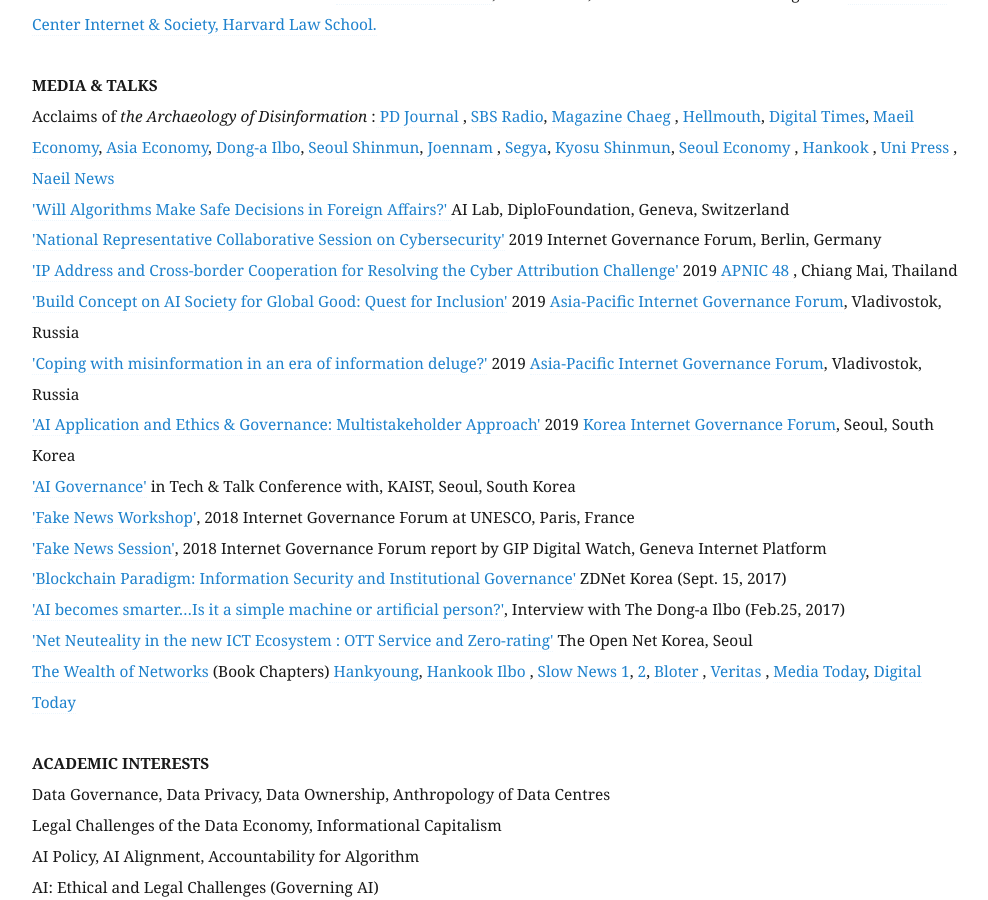
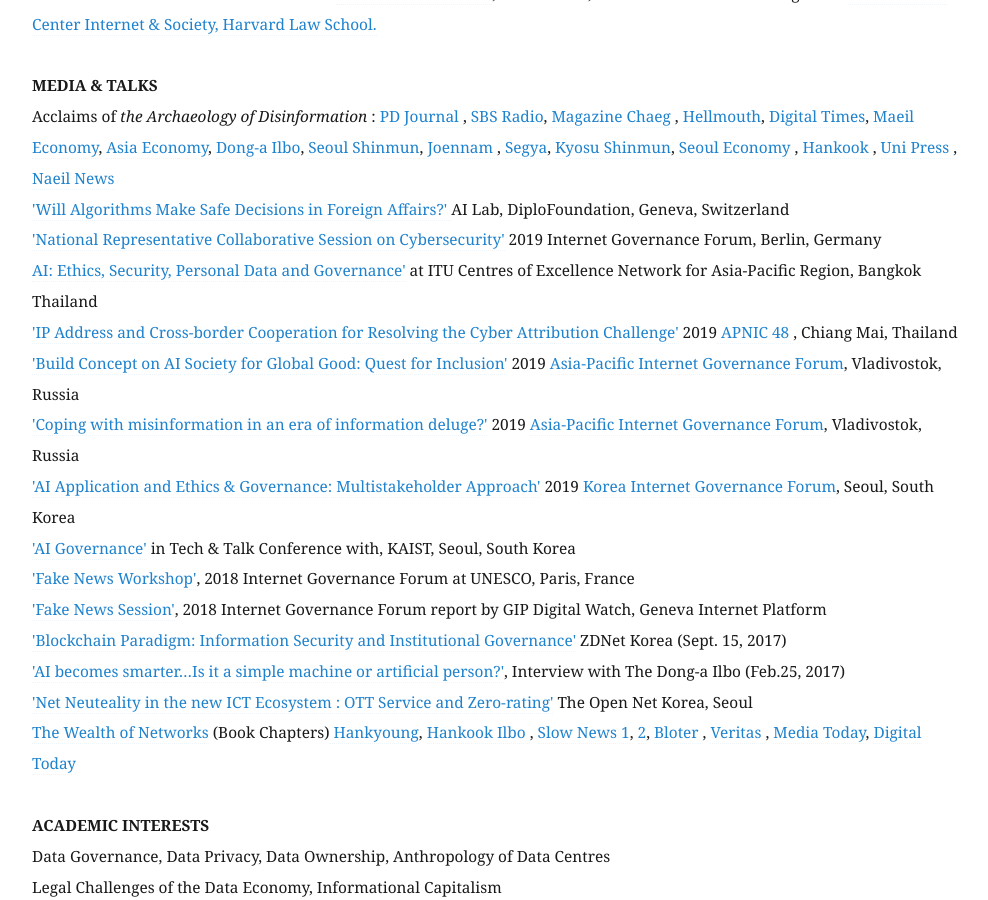
Before and after one commit to eunchangchoi/eunchangchoi.github.io, a Jekyll site: the page built from index.md, in a window 1280 px wide and 900 px high, scrolled down 2011 px. Shown: the whole window, without its empty margins (68-1056 px from the left). Built offline with Jekyll 4.4.1, drawn with Linux system fonts in a browser that asks for light colours.

Commit message:
Update index.md

```diff
--- a/index.md
+++ b/index.md
@@ -32,6 +32,7 @@
 Acclaims of<i> the Archaeology of Disinformation </i>:<a href="https://www.pdjournal.com/news/articleView.html?idxno=71119"> PD Journal </a>, <a href="http://radio.sbs.co.kr/gorealra/player/?podId=P0000000874&vodId=V0000328499"> SBS Radio</a>, <a href="https://bit.ly/3aVFA4z"> Magazine Chaeg </a>, <a href="https://www.youtube.com/watch?v=MpeoOBXadZ8&feature=youtu.be&t=241"> Hellmouth</a>, <a href="http://www.dt.co.kr/contents.html?article_no=2020030302103869061001"> Digital Times</a>, <a href="https://www.mk.co.kr/news/culture/view/2020/02/155878"> Maeil Economy</a>, <a href="https://www.asiae.co.kr/article/2020022811050161321&mobile=Y"> Asia Economy</a>, <a href="http://www.donga.com/news/article/all/20200216/99724450/1"> Dong-a Ilbo</a>, <a href="https://www.seoul.co.kr/news/newsView.php?id=20200313020005&wlog_tag3=naver">Seoul Shinmun</a>,<a href="https://www.jnilbo.com/2020/02/20/2020022015101829561/"> Joennam </a>, <a href="http://www.segye.com/newsView/20200214510584?OutUrl=naver"> Segya</a>, <a href="https://www.kyosu.net/news/articleView.html?idxno=48054"> Kyosu Shinmun</a>, <a href="https://www.sedaily.com/NewsVIew/1YYX4ZYYI0"> Seoul Economy </a>, <a href="https://www.hankookilbo.com/News/Read/202002131753026467">Hankook </a>, <a href="https://www.unipress.co.kr/news/articleView.html?idxno=771"> Uni Press </a>, <a href="https://www.naeil.com/news_view/?id_art=341418"> Naeil News </a> <br>
  <a href="https://www.diplomacy.edu/blog/will-algorithms-make-safe-decisions-foreign-affairs">'Will Algorithms Make Safe Decisions in Foreign Affairs?' </a> AI Lab, DiploFoundation, Geneva, Switzerland <br>
 <a href="https://www.youtube.com/watch?v=nsZJaB3fx0E&feature=youtu.be&t=1689">'National Representative Collaborative Session on Cybersecurity'</a> 2019 Internet Governance Forum, Berlin, Germany <br>
+<a href="https://www.itu.int/en/ITU-D/Regional-Presence/AsiaPacific/Pages/Events/2019/Artificial-Intelligence-Overview-and-Applications.aspx"> AI: Ethics, Security, Personal Data and Governance'</a> at ITU Centres of Excellence Network for Asia-Pacific Region, Bangkok Thailand<br>
 <a href="https://youtu.be/uRsC_ypHGCg?t=1336">'IP Address and Cross-border Cooperation for Resolving the Cyber Attribution Challenge'</a> 2019<a href="https://conference.apnic.net/48/program/schedule/#/day/6/cooperation-sig"> APNIC 48 </a>, Chiang Mai, Thailand<br>
 <a href="https://www.ftp.asia/index.php/s/tLZWIWMG1Qp7oA0">'Build Concept on AI Society for Global Good: Quest for Inclusion'</a> 2019 <a href="https://2019.aprigf.asia/prog"> Asia-Pacific Internet Governance Forum</a>, Vladivostok, Russia <br>
 <a href="https://www.ftp.asia/index.php/s/HGkuD3YVUBssKrP">'Coping with misinformation in an era of information deluge?'</a> 2019 <a href="https://2019.aprigf.asia/prog"> Asia-Pacific Internet Governance Forum</a>, Vladivostok, Russia <br>
@@ -41,7 +42,7 @@
 <a href="https://dig.watch/sessions/session-fakenews">'Fake News Session'</a>, 2018 Internet Governance Forum report by GIP Digital Watch, Geneva Internet Platform <br>
 <a href="http://www.zdnet.co.kr/view/?no=20170915172456&from=Mobile">'Blockchain Paradigm: Information Security and Institutional Governance'</a> ZDNet Korea (Sept. 15, 2017)<br>
  <a href="www.donga.com/news/article/all/20170225/83056178/1">'AI becomes smarter…Is it a simple machine or artificial person?'</a>,  Interview with The Dong-a Ilbo (Feb.25, 2017)<br>
- <a href="https://opennet.or.kr/wp-content/uploads/2015/08/발표자료-Net-Neutrality-OTT-Zero-ratinghandout-2015812-.pdf"> 'Net Neuteality in the new ICT Ecosystem : OTT Service and Zero-rating'</a> The Open Net Korea, Seoul<br>
+ <a href="https://opennet.or.kr/wp-content/uploads/2015/08/발표자료-Net-Neutrality-OTT-Zero-ratinghandout-2015812-.pdf">'Net Neuteality in the new ICT Ecosystem : OTT Service and Zero-rating'</a> The Open Net Korea, Seoul<br>
   <a href="http://wealthofnetworks.kr">The Wealth of Networks</a> (Book Chapters)<a href="http://https://www.hankyung.com/life/article/2015041693541"> Hankyoung</a>, <a href="http://https://www.hankookilbo.com/News/Read/201504171632164530"> Hankook Ilbo </a>, <a href="http://slownews.kr/50013"> Slow News 1</a>, <a href="https://slownews.kr/50036"> 2</a>, <a href="http://www.bloter.net/archives/241128"> Bloter </a>, <a href="http://www.veritas-a.com/news/articleView.html?idxno=164861"> Veritas </a>, <a href="http://www.mediatoday.co.kr/news/articleView.html?idxno=125603"> Media Today</a>, <a href="http://www.digitaltoday.co.kr/news/articleView.html?idxno=65605"> Digital Today </a>
     <br>
     <br>
```
